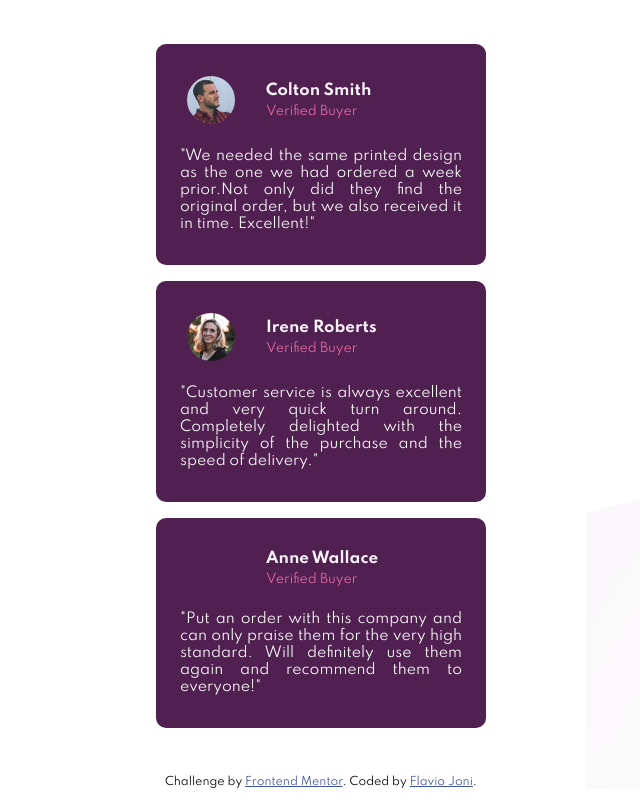
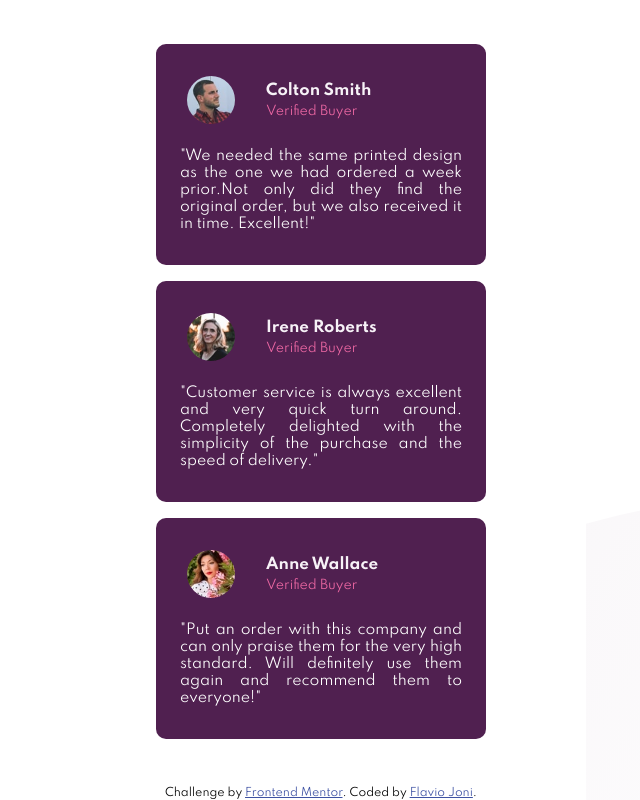
Before and after one commit to flaviojoni/social-proof-section, a plain HTML site: page index.html in a window 1280 px wide. Shown: the part 457-1257 px from the top of the page, without its empty margins (319-959 px from the left). Drawn offline with Linux system fonts and the light colour scheme; the site is published under a folder, as on GitHub Pages, so addresses that start at the root find nothing.

Commit message:
Update index.html

```diff
--- a/index.html
+++ b/index.html
@@ -89,7 +89,7 @@
 
     <div class="card3">
       <div class="card-p-intern">
-        <img src="/images/image-anne.jpg" alt="">
+        <img src="./images/image-anne.jpg" alt="">
         <div class="card-t">
           <h4>Anne Wallace</h4>
           <h5>Verified Buyer</h5>
```
